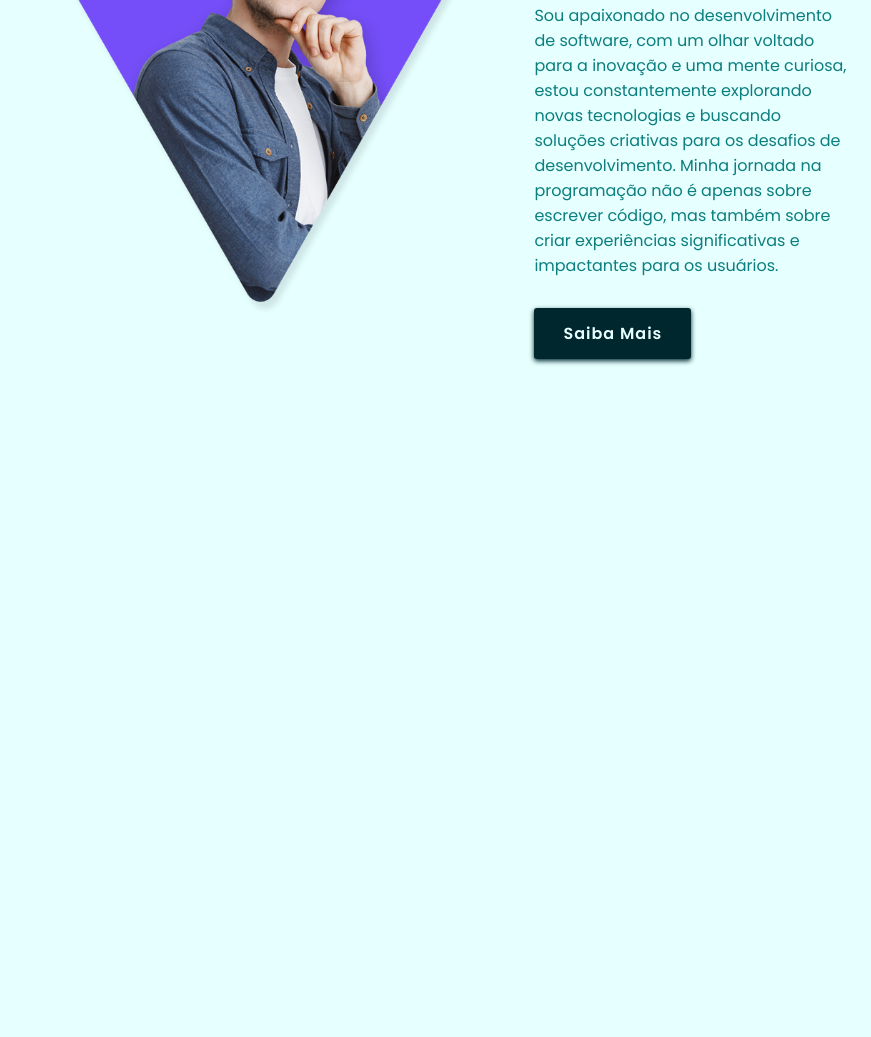
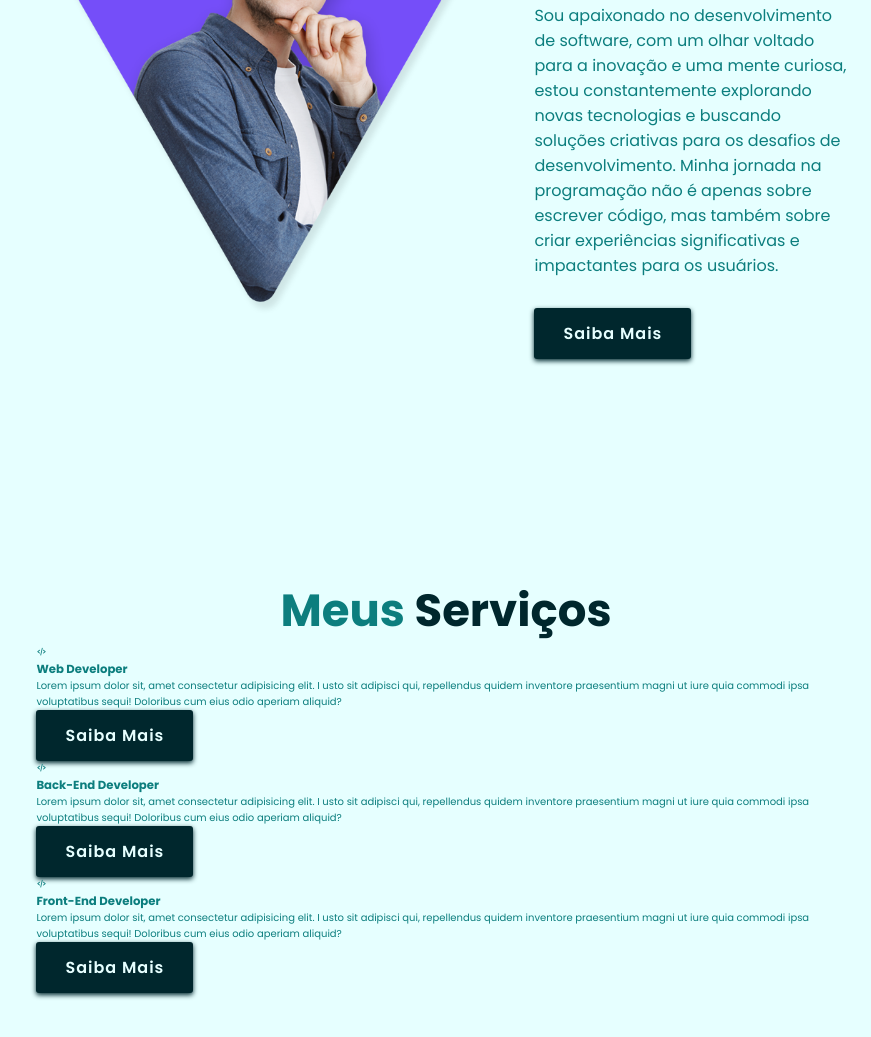
Before and after one commit to ThiCsCosta/Meu-Portifolio, a plain HTML site: page assets/index.html in a window 1280 px wide. Shown: the part 1173-2210 px from the top of the page, without its empty margins (194-1065 px from the left). Before the commit the page ends 1600 px from the top, so only its background shows below. Drawn offline with nearby package versions, Linux system fonts and the light colour scheme.

Commit message:
Add section services

```diff
--- a/assets/index.html
+++ b/assets/index.html
@@ -80,7 +80,44 @@
 
                 <a href="#" target="_blank" class="btn">Saiba Mais</a>
         </div>
-    </section>
+    </section> <!--About Section FIM-->
+
+    <!--Services Section-->
+    <section class="services" id="services">
+        <h2 class="heading">Meus <span>Serviços</span></h2>
+
+        <div class="services-container">
+            <div class="services-box">
+                <i class='bx bx-code-alt'></i>
+                <h3>Web Developer</h3>
+                <p>Lorem ipsum dolor sit, amet consectetur adipisicing elit. I
+                    usto sit adipisci qui,
+                    repellendus quidem inventore praesentium magni ut iure quia
+                    commodi ipsa voluptatibus sequi! Doloribus cum eius odio aperiam aliquid?</p>
+                    <a href="#" target="_blank" class="btn">Saiba Mais</a>
+            </div>
+
+            <div class="services-box">
+                <i class='bx bx-code-alt'></i>
+                <h3>Back-End Developer</h3>
+                <p>Lorem ipsum dolor sit, amet consectetur adipisicing elit. I
+                    usto sit adipisci qui,
+                    repellendus quidem inventore praesentium magni ut iure quia
+                    commodi ipsa voluptatibus sequi! Doloribus cum eius odio aperiam aliquid?</p>
+                    <a href="#" target="_blank" class="btn">Saiba Mais</a>
+            </div>
+
+            <div class="services-box">
+                <i class='bx bx-code-alt'></i>
+                <h3>Front-End Developer</h3>
+                <p>Lorem ipsum dolor sit, amet consectetur adipisicing elit. I
+                    usto sit adipisci qui,
+                    repellendus quidem inventore praesentium magni ut iure quia
+                    commodi ipsa voluptatibus sequi! Doloribus cum eius odio aperiam aliquid?</p>
+                    <a href="#" target="_blank" class="btn">Saiba Mais</a>
+            </div>
+        </div>
+    </section> <!--Services Section FIM-->
 
     <!--SCRIPTS-->
     <script src="/assets/scripts/script.js"></script>
```
